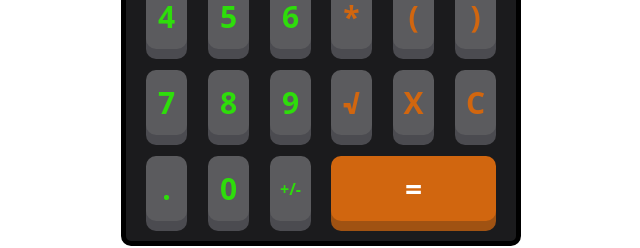
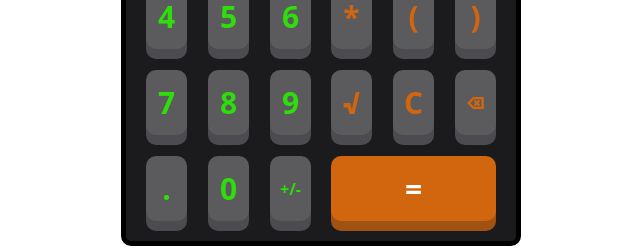
Before and after one commit to Drozdziu/calculatorVue, a Vue app: page / in a window 1280 px wide. Shown: the part 387-635 px from the top of the page, without its empty margins (319-959 px from the left). Built offline with nearby package versions, Linux system fonts and the light colour scheme.

Commit message:
Simple changes

```diff
--- a/src/DisplayComponent.vue
+++ b/src/DisplayComponent.vue
@@ -72,7 +72,7 @@ export default {
                     this.isDot = false;
                     this.alert = '';
                     break;
-                case 'X':
+                case '⌫':
                     this.calculateString = this.calculateString.slice(0, -1);
                     break;
                 case '(':
--- a/src/KeyBoard.vue
+++ b/src/KeyBoard.vue
@@ -6,7 +6,7 @@ export default {
   },
   data() {
     return {
-      signs: ['+', '-', '/', '*', '(', ')', '√', 'X', 'C']
+      signs: ['+', '-', '/', '*', '(', ')', '√', 'C']
     }
   },
   methods: {
@@ -20,13 +20,14 @@ export default {
 <template>
   <main>
     <div class="keyboard">
-      <DigitComponent class="digits" v-for="n in 9" :key="n" :digit="n" @click="sendDigit(n.toString())" />
+      <DigitComponent class="digits" v-for="n in 9" :key="n" :digit="n" @click="sendDigit(n.toString())"/>
       <DigitComponent class="digits" sign="." @click="sendDigit('.')" />
       <DigitComponent class="digits" :digit="0" @click="sendDigit('0')" />
       <DigitComponent class="digits" sign="+/-" @click="sendDigit('+/-')" style="font-size: 100%;"/>
     </div>
     <div class="keyboard">
-      <DigitComponent class="signs" v-for="i in signs" :sign="i" @click="sendDigit(i)" />
+      <DigitComponent class="signs" v-for="i in signs" :sign="i" @click="sendDigit(i)"/>
+      <DigitComponent class="signs" sign="⌫" @click="sendDigit('⌫')" style="font-size: 100%;"/>
       <DigitComponent id="equal" sign="=" @click="sendDigit('=')" />
     </div>
   </main>
```
Also changed, not shown: 1 other file (tests, documents, lock files or other folders).
